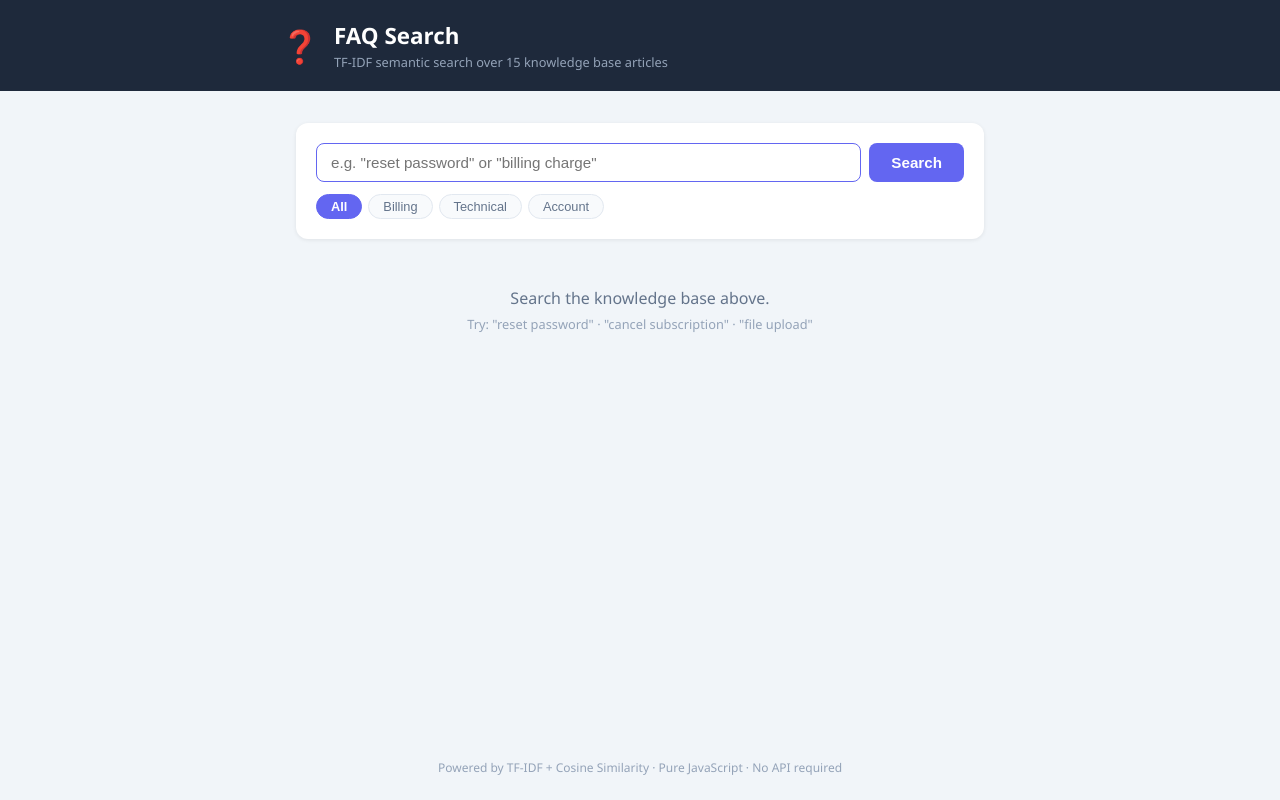
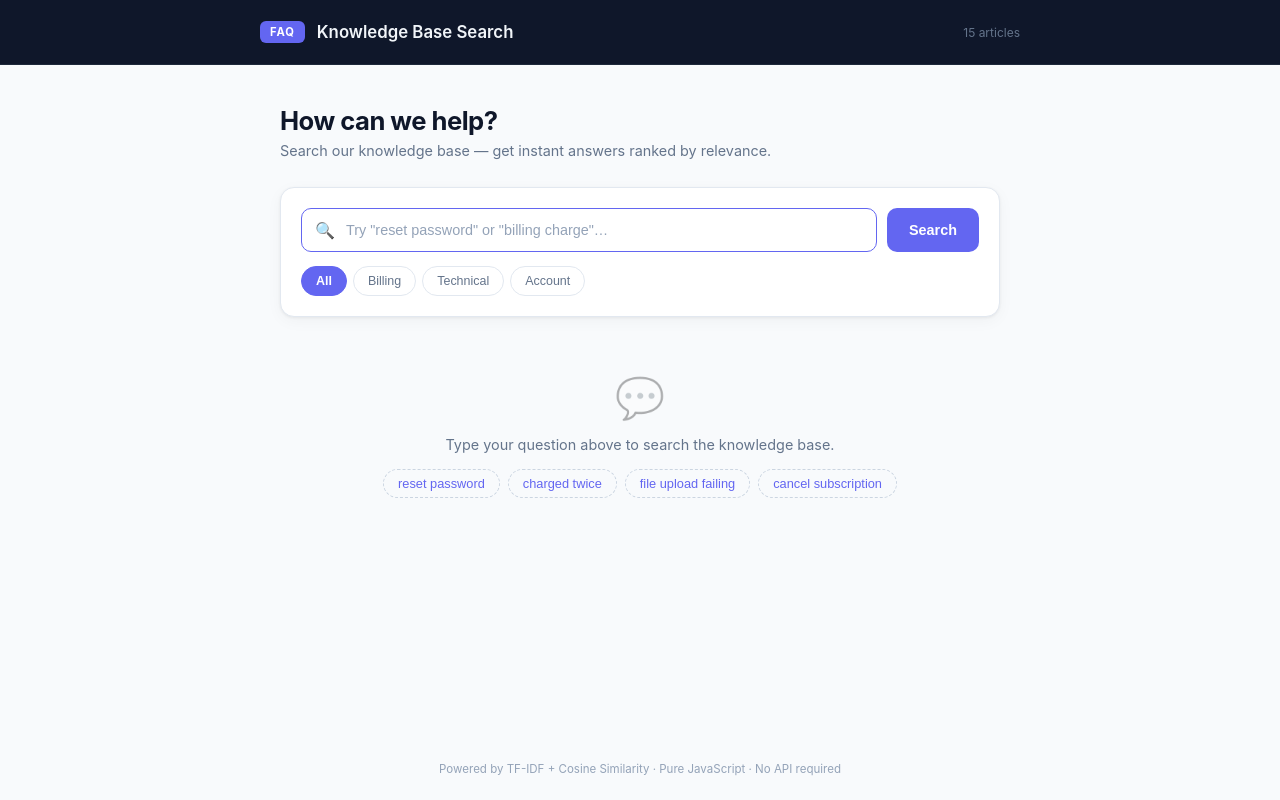
Before and after one commit to dheeraj689/faq-engine, a React (Vite) app: page / in a window 1280 px wide. Built offline with nearby package versions, Linux system fonts and the light colour scheme.

Commit message:
update JS and dCSS

```diff
--- a/src/App.css
+++ b/src/App.css
@@ -1,87 +1,93 @@
 *, *::before, *::after { box-sizing: border-box; margin: 0; padding: 0; }
 
-body { font-family: 'Segoe UI', system-ui, sans-serif; background: #f1f5f9; color: #1e293b; }
+body {
+  font-family: 'Inter', 'Segoe UI', system-ui, sans-serif;
+  background: #f8fafc;
+  color: #0f172a;
+  min-height: 100vh;
+}
 
 .root { min-height: 100vh; display: flex; flex-direction: column; }
 
-/* Header */
-.header { background: #1e293b; color: #fff; padding: 20px 24px; }
-.header-inner { max-width: 720px; margin: 0 auto; display: flex; align-items: center; gap: 14px; }
-.logo { font-size: 2rem; }
-.header h1 { font-size: 1.4rem; font-weight: 700; }
-.header p  { font-size: 0.8rem; color: #94a3b8; margin-top: 2px; }
+.header { background: #0f172a; padding: 0 24px; border-bottom: 1px solid #1e293b; }
+.header-inner { max-width: 760px; margin: 0 auto; height: 64px; display: flex; align-items: center; gap: 12px; }
+.logo-pill { background: #6366f1; color: #fff; font-size: 0.7rem; font-weight: 700; letter-spacing: 0.08em; padding: 4px 10px; border-radius: 6px; }
+.header h1 { font-size: 1.05rem; font-weight: 600; color: #f1f5f9; }
+.header-sub { font-size: 0.75rem; color: #64748b; margin-left: auto; }
 
-/* Main */
-.main { max-width: 720px; width: 100%; margin: 32px auto; padding: 0 16px; flex: 1; }
+.main { max-width: 760px; width: 100%; margin: 40px auto 0; padding: 0 20px; flex: 1; }
 
-/* Search box */
-.search-box { background: #fff; border-radius: 12px; padding: 20px; box-shadow: 0 1px 4px rgba(0,0,0,0.08); }
-.input-row { display: flex; gap: 8px; }
+.hero { margin-bottom: 28px; }
+.hero h2 { font-size: 1.6rem; font-weight: 700; color: #0f172a; letter-spacing: -0.02em; }
+.hero p  { font-size: 0.9rem; color: #64748b; margin-top: 6px; }
+
+.search-card { background: #fff; border: 1px solid #e2e8f0; border-radius: 14px; padding: 20px; box-shadow: 0 1px 3px rgba(0,0,0,0.06), 0 4px 16px rgba(0,0,0,0.04); }
+
+.input-row { display: flex; gap: 10px; }
 .input-wrap { position: relative; flex: 1; }
-.input {
-  width: 100%; padding: 10px 36px 10px 14px; border: 1.5px solid #cbd5e1;
-  border-radius: 8px; font-size: 0.95rem; outline: none; transition: border-color 0.2s;
-}
-.input:focus { border-color: #6366f1; }
-.input:disabled { background: #f8fafc; color: #94a3b8; }
-.clear-btn {
-  position: absolute; right: 10px; top: 50%; transform: translateY(-50%);
-  background: none; border: none; cursor: pointer; color: #94a3b8; font-size: 0.85rem; padding: 2px;
-}
+
+.input { width: 100%; height: 44px; padding: 0 40px 0 44px; border: 1.5px solid #e2e8f0; border-radius: 10px; font-size: 0.9rem; color: #0f172a; background: #f8fafc; outline: none; transition: border-color 0.15s, background 0.15s; }
+.input:focus { border-color: #6366f1; background: #fff; }
+.input:disabled { opacity: 0.5; cursor: not-allowed; }
+.input::placeholder { color: #94a3b8; }
+
+.input-icon { position: absolute; left: 14px; top: 50%; transform: translateY(-50%); color: #94a3b8; font-size: 1rem; pointer-events: none; }
+.clear-btn { position: absolute; right: 12px; top: 50%; transform: translateY(-50%); background: none; border: none; cursor: pointer; color: #94a3b8; font-size: 0.85rem; padding: 2px; transition: color 0.15s; }
 .clear-btn:hover { color: #475569; }
-.search-btn {
-  padding: 10px 22px; background: #6366f1; color: #fff; border: none;
-  border-radius: 8px; font-size: 0.95rem; font-weight: 600; cursor: pointer; transition: background 0.2s; white-space: nowrap;
-}
+
+.search-btn { height: 44px; padding: 0 22px; background: #6366f1; color: #fff; border: none; border-radius: 10px; font-size: 0.9rem; font-weight: 600; cursor: pointer; white-space: nowrap; transition: background 0.15s, transform 0.1s; }
 .search-btn:hover:not(:disabled) { background: #4f46e5; }
-.search-btn:disabled { background: #a5b4fc; cursor: not-allowed; }
+.search-btn:active:not(:disabled) { transform: scale(0.98); }
+.search-btn:disabled { background: #c7d2fe; cursor: not-allowed; }
 
-/* Category pills */
-.cat-row { display: flex; gap: 6px; margin-top: 12px; flex-wrap: wrap; }
-.cat-btn {
-  padding: 4px 14px; border-radius: 99px; border: 1.5px solid #e2e8f0;
-  background: #f8fafc; font-size: 0.8rem; cursor: pointer; transition: all 0.15s; color: #64748b;
-}
+.cat-row { display: flex; gap: 6px; margin-top: 14px; flex-wrap: wrap; }
+.cat-btn { height: 30px; padding: 0 14px; border-radius: 99px; border: 1px solid #e2e8f0; background: transparent; font-size: 0.78rem; font-weight: 500; color: #64748b; cursor: pointer; transition: all 0.15s; }
 .cat-btn:hover { border-color: #6366f1; color: #6366f1; }
 .cat-btn.active { background: #6366f1; border-color: #6366f1; color: #fff; font-weight: 600; }
 
-/* Validation */
-.validation { margin-top: 14px; color: #dc2626; font-size: 0.875rem; font-weight: 500; }
+.validation { margin-top: 14px; padding: 10px 14px; background: #fef2f2; border: 1px solid #fecaca; border-radius: 8px; color: #dc2626; font-size: 0.85rem; font-weight: 500; }
 
-/* Meta */
-.meta { margin: 20px 0 10px; font-size: 0.85rem; color: #64748b; }
-.meta strong, .meta em { color: #334155; }
+.results-header { display: flex; align-items: center; justify-content: space-between; margin: 28px 0 12px; }
+.results-meta { font-size: 0.82rem; color: #64748b; }
+.results-meta strong { color: #0f172a; }
+.results-count { font-size: 0.75rem; font-weight: 600; color: #6366f1; background: #eef2ff; padding: 3px 10px; border-radius: 99px; }
 
-/* Results */
-.results { display: flex; flex-direction: column; gap: 12px; }
+.results { display: flex; flex-direction: column; gap: 10px; }
 
-/* Card */
-.card {
-  background: #fff; border-radius: 10px; padding: 16px 18px;
-  box-shadow: 0 1px 3px rgba(0,0,0,0.07); border: 1px solid #e2e8f0;
-  animation: slideIn 0.25s ease both;
-}
-@keyframes slideIn {
-  from { opacity: 0; transform: translateY(10px); }
-  to   { opacity: 1; transform: translateY(0); }
-}
-.card-top { display: flex; justify-content: space-between; align-items: flex-start; gap: 10px; margin-bottom: 8px; }
-.card-question { font-weight: 600; font-size: 0.95rem; color: #1e293b; line-height: 1.4; }
-.card-answer   { font-size: 0.875rem; color: #475569; line-height: 1.6; }
+.card { background: #fff; border: 1px solid #e2e8f0; border-radius: 12px; padding: 18px 20px; position: relative; animation: slideUp 0.22s ease both; transition: box-shadow 0.15s, border-color 0.15s; }
+.card:hover { box-shadow: 0 4px 16px rgba(0,0,0,0.08); border-color: #c7d2fe; }
+@keyframes slideUp { from { opacity: 0; transform: translateY(8px); } to { opacity: 1; transform: translateY(0); } }
 
-/* Score bar */
-.score-row { display: flex; align-items: center; gap: 8px; margin-top: 10px; }
-.score-bar-bg { flex: 1; height: 4px; background: #e2e8f0; border-radius: 99px; overflow: hidden; }
-.score-bar-fill { height: 100%; background: #6366f1; border-radius: 99px; transition: width 0.5s ease; }
-.score-label { font-size: 0.7rem; color: #94a3b8; min-width: 60px; text-align: right; }
+.card-rank { position: absolute; top: 18px; left: -12px; width: 24px; height: 24px; border-radius: 50%; background: #6366f1; color: #fff; font-size: 0.7rem; font-weight: 700; display: flex; align-items: center; justify-content: center; box-shadow: 0 1px 4px rgba(99,102,241,0.4); }
 
-/* No results / empty */
-.no-results, .empty-state {
-  text-align: center; padding: 48px 16px; color: #64748b;
-}
-.no-results-icon { font-size: 2.5rem; margin-bottom: 12px; }
+.card-top { display: flex; justify-content: space-between; align-items: flex-start; gap: 12px; margin-bottom: 8px; }
+.card-question { font-weight: 600; font-size: 0.95rem; color: #0f172a; line-height: 1.4; }
+.card-answer   { font-size: 0.85rem; color: #475569; line-height: 1.65; }
+
+.badge { display: inline-flex; align-items: center; gap: 5px; padding: 3px 10px; border-radius: 99px; font-size: 0.7rem; font-weight: 700; letter-spacing: 0.03em; white-space: nowrap; flex-shrink: 0; }
+.badge-dot { width: 5px; height: 5px; border-radius: 50%; }
+.badge-billing   { background: #fef9c3; color: #854d0e; }
+.badge-billing .badge-dot { background: #ca8a04; }
+.badge-technical { background: #dbeafe; color: #1e3a8a; }
+.badge-technical .badge-dot { background: #2563eb; }
+.badge-account   { background: #dcfce7; color: #14532d; }
+.badge-account .badge-dot { background: #16a34a; }
+
+.score-row { display: flex; align-items: center; gap: 10px; margin-top: 12px; }
+.score-bar-bg { flex: 1; height: 3px; background: #f1f5f9; border-radius: 99px; overflow: hidden; }
+.score-bar-fill { height: 100%; border-radius: 99px; transition: width 0.5s ease; }
+.score-label { font-size: 0.7rem; color: #94a3b8; min-width: 56px; text-align: right; }
+
+.no-results { text-align: center; padding: 56px 16px; color: #64748b; }
+.no-results-icon { font-size: 2.8rem; margin-bottom: 14px; opacity: 0.5; }
 .no-results p { font-size: 0.95rem; }
-.hint { font-size: 0.8rem; color: #94a3b8; margin-top: 6px; }
+.hint { font-size: 0.82rem; color: #94a3b8; margin-top: 6px; }
 
-/* Footer */
-.footer { text-align: center; padding: 24px; font-size: 0.75rem; color: #94a3b8; }
+.empty-state { text-align: center; padding: 56px 16px; color: #64748b; }
+.empty-icon { font-size: 2.5rem; opacity: 0.3; margin-bottom: 14px; }
+.empty-state p { font-size: 0.9rem; }
+.sample-chips { display: flex; gap: 8px; justify-content: center; flex-wrap: wrap; margin-top: 16px; }
+.chip { padding: 6px 14px; border: 1px dashed #cbd5e1; border-radius: 99px; font-size: 0.8rem; color: #6366f1; background: none; cursor: pointer; transition: all 0.15s; }
+.chip:hover { background: #eef2ff; border-color: #6366f1; border-style: solid; }
+
+.footer { text-align: center; padding: 32px 16px 24px; font-size: 0.72rem; color: #94a3b8; margin-top: 40px; }
--- a/src/App.jsx
+++ b/src/App.jsx
@@ -4,67 +4,71 @@ import "./App.css";
 
 const CATEGORIES = ["All", "Billing", "Technical", "Account"];
 
-const CAT_STYLES = {
-  Billing:   { bg: "#fef9c3", border: "#ca8a04", text: "#854d0e" },
-  Technical: { bg: "#dbeafe", border: "#2563eb", text: "#1e3a8a" },
-  Account:   { bg: "#dcfce7", border: "#16a34a", text: "#14532d" },
-};
+const SAMPLES = ["reset password", "charged twice", "file upload failing", "cancel subscription"];
 
 function Badge({ category }) {
-  const s = CAT_STYLES[category] || {};
+  const cls = category.toLowerCase();
   return (
-    <span style={{
-      background: s.bg, border: `1px solid ${s.border}`, color: s.text,
-      borderRadius: 99, padding: "2px 10px", fontSize: "0.72rem", fontWeight: 700,
-      whiteSpace: "nowrap",
-    }}>
+      <span className={`badge badge-${cls}`}>
+      <span className="badge-dot" />
         {category}
     </span>
   );
 }
 
+function ScoreBar({ score }) {
+  const pct = Math.min(100, Math.round(score * 200));
+  const color = pct >= 60 ? "#22c55e" : pct >= 35 ? "#f59e0b" : "#94a3b8";
+  return (
+      <div className="score-row">
+        <div className="score-bar-bg">
+          <div className="score-bar-fill" style={{ width: `${pct}%`, background: color }} />
+        </div>
+        <span className="score-label">{pct}% match</span>
+      </div>
+  );
+}
+
 function ResultCard({ faq, score, index }) {
-  const pct = Math.min(100, Math.round(score * 200)); // scale for display
-  const preview = faq.answer.length > 140 ? faq.answer.slice(0, 140) + "…" : faq.answer;
+  const preview = faq.answer.length > 150 ? faq.answer.slice(0, 150) + "…" : faq.answer;
   return (
       <div className="card" style={{ animationDelay: `${index * 70}ms` }}>
+        <div className="card-rank">{index + 1}</div>
         <div className="card-top">
           <p className="card-question">{faq.question}</p>
           <Badge category={faq.category} />
         </div>
         <p className="card-answer">{preview}</p>
-      <div className="score-row">
-        <div className="score-bar-bg">
-          <div className="score-bar-fill" style={{ width: `${pct}%` }} />
-        </div>
-        <span className="score-label">{pct}% match</span>
-      </div>
+        <ScoreBar score={score} />
       </div>
   );
 }
 
 export default function App() {
-  const [faqs, setFaqs]         = useState([]);
-  const [ready, setReady]       = useState(false);
-  const [query, setQuery]       = useState("");
-  const [category, setCategory] = useState("All");
-  const [results, setResults]   = useState(null); // null = untouched
+  const [faqs, setFaqs]           = useState([]);
+  const [ready, setReady]         = useState(false);
+  const [query, setQuery]         = useState("");
+  const [category, setCategory]   = useState("All");
+  const [results, setResults]     = useState(null);
   const [searching, setSearching] = useState(false);
-  const [error, setError]       = useState("");
+  const [error, setError]         = useState("");
   const inputRef = useRef(null);
 
   useEffect(() => {
     fetch("/faq.json")
         .then((r) => r.json())
         .then((data) => { buildIndex(data); setFaqs(data); setReady(true); })
-      .catch(() => setError("Failed to load FAQ data."));
+        .catch(() => setError("Failed to load FAQ data. Please refresh."));
   }, []);
 
   useEffect(() => { if (ready) inputRef.current?.focus(); }, [ready]);
 
   const handleSearch = useCallback(() => {
     setError("");
-    if (!query.trim()) { setError("Please enter a question before searching."); return; }
+    if (!query.trim()) {
+      setError("Please enter a question before searching.");
+      return;
+    }
     setSearching(true);
     try {
       const cat = category === "All" ? null : category;
@@ -76,65 +80,85 @@ export default function App() {
     }
   }, [query, category]);
 
-  const handleClear = () => { setQuery(""); setResults(null); setError(""); inputRef.current?.focus(); };
+  const handleClear = () => {
+    setQuery(""); setResults(null); setError("");
+    inputRef.current?.focus();
+  };
+
+  const handleSample = (q) => {
+    setQuery(q); setResults(null); setError("");
+    setTimeout(() => inputRef.current?.focus(), 50);
+  };
 
   return (
       <div className="root">
         <header className="header">
           <div className="header-inner">
-          <span className="logo">❓</span>
-          <div>
-            <h1>FAQ Search</h1>
-            <p>TF-IDF semantic search over {faqs.length} knowledge base articles</p>
-          </div>
+            <span className="logo-pill">FAQ</span>
+            <h1>Knowledge Base Search</h1>
+            <span className="header-sub">{faqs.length} articles</span>
           </div>
         </header>
 
         <main className="main">
-        {/* Search box */}
-        <div className="search-box">
+          <div className="hero">
+            <h2>How can we help?</h2>
+            <p>Search our knowledge base — get instant answers ranked by relevance.</p>
+          </div>
+
+          <div className="search-card">
             <div className="input-row">
               <div className="input-wrap">
+                <span className="input-icon">🔍</span>
                 <input
                     ref={inputRef}
                     className="input"
                     type="text"
-                placeholder='e.g. "reset password" or "billing charge"'
+                    placeholder='Try "reset password" or "billing charge"…'
                     value={query}
                     disabled={!ready}
                     onChange={(e) => { setQuery(e.target.value); setError(""); }}
                     onKeyDown={(e) => e.key === "Enter" && handleSearch()}
                     aria-label="Search FAQs"
                 />
-              {query && <button className="clear-btn" onClick={handleClear}>✕</button>}
+                {query && (
+                    <button className="clear-btn" onClick={handleClear} aria-label="Clear search">✕</button>
+                )}
               </div>
               <button className="search-btn" onClick={handleSearch} disabled={!ready || searching}>
                 {searching ? "…" : "Search"}
               </button>
             </div>
 
-          <div className="cat-row">
+            <div className="cat-row" role="group" aria-label="Filter by category">
               {CATEGORIES.map((c) => (
-              <button key={c} className={`cat-btn ${category === c ? "active" : ""}`} onClick={() => setCategory(c)}>{c}</button>
+                  <button
+                      key={c}
+                      className={`cat-btn ${category === c ? "active" : ""}`}
+                      onClick={() => setCategory(c)}
+                  >
+                    {c}
+                  </button>
               ))}
             </div>
           </div>
 
-        {/* Validation / error */}
-        {error && <p className="validation" role="alert">{error}</p>}
+          {error && <p className="validation" role="alert">⚠ {error}</p>}
 
-        {/* Results */}
           {results !== null && !error && (
               <section>
                 {results.length === 0 ? (
                     <div className="no-results">
                       <div className="no-results-icon">🔍</div>
                       <p>No results found for <strong>"{query}"</strong></p>
-                <p className="hint">Try different keywords or change the category filter.</p>
+                      <p className="hint">Try different keywords or broaden the category filter.</p>
                     </div>
                 ) : (
                     <>
-                <p className="meta">Top {results.length} result{results.length !== 1 ? "s" : ""} for <em>"{query}"</em></p>
+                      <div className="results-header">
+                        <p className="results-meta">Results for <strong>"{query}"</strong></p>
+                        <span className="results-count">{results.length} match{results.length !== 1 ? "es" : ""}</span>
+                      </div>
                       <div className="results">
                         {results.map(({ faq, score }, i) => (
                             <ResultCard key={faq.id} faq={faq} score={score} index={i} />
@@ -145,11 +169,17 @@ export default function App() {
               </section>
           )}
 
-        {/* Empty state */}
           {results === null && ready && !error && (
               <div className="empty-state">
-            <p>Search the knowledge base above.</p>
-            <p className="hint">Try: "reset password" · "cancel subscription" · "file upload"</p>
+                <div className="empty-icon">💬</div>
+                <p>Type your question above to search the knowledge base.</p>
+                <div className="sample-chips">
+                  {SAMPLES.map((q) => (
+                      <button key={q} className="chip" onClick={() => handleSample(q)}>
+                        {q}
+                      </button>
+                  ))}
+                </div>
               </div>
           )}
         </main>
```
Lines whose indentation alone changed are shown as unchanged.
